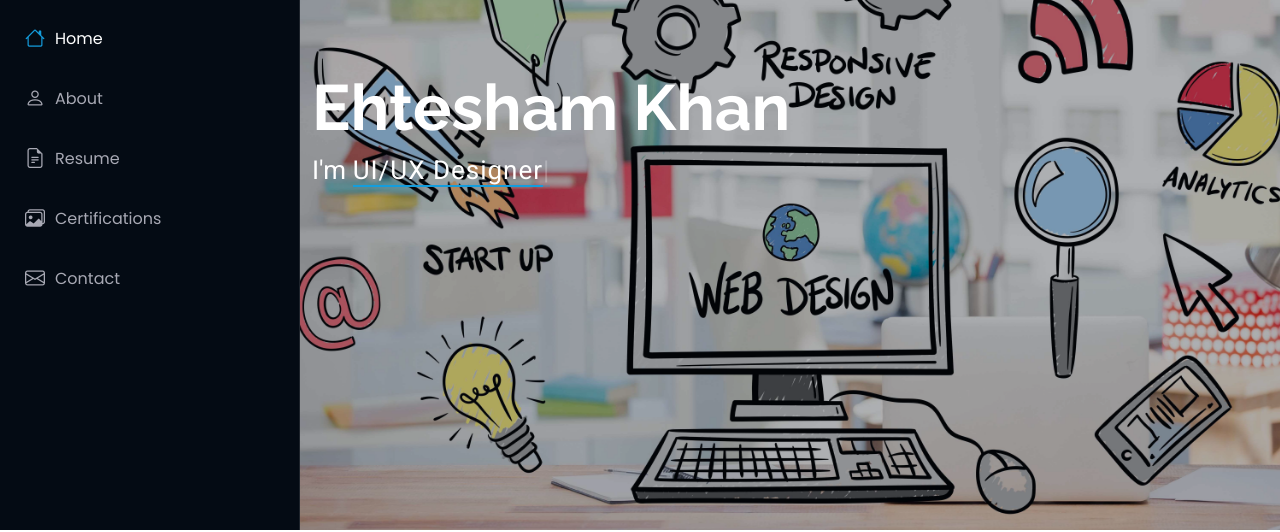
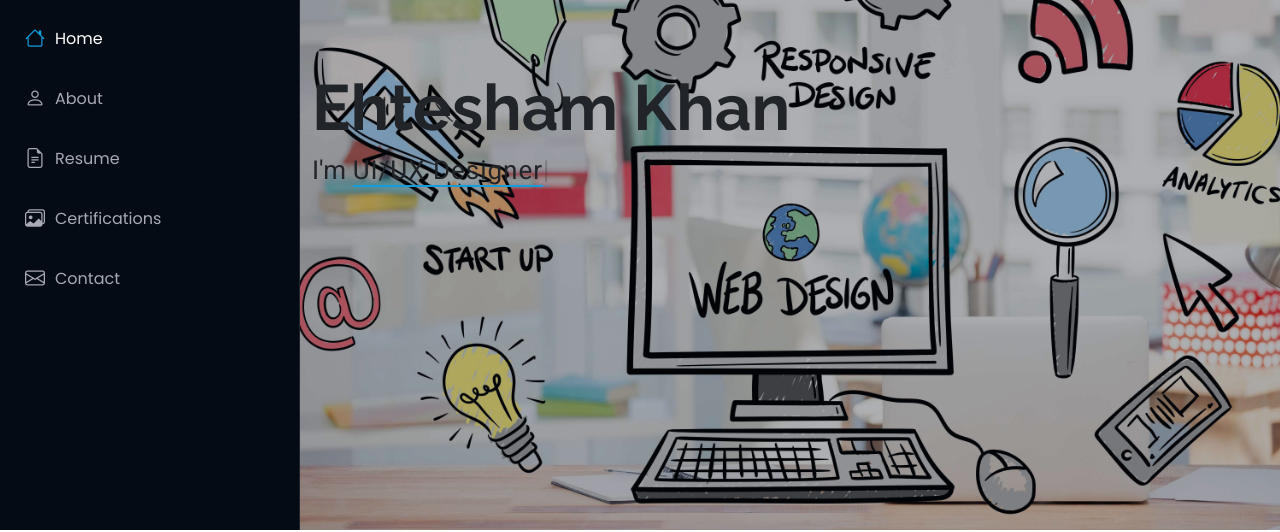
Before and after one commit to Ehteshamkhan786/Ehteshamkhanportfolio, a plain HTML site: page index.html in a window 1280 px wide. Shown: the part 270-802 px from the top of the page. Drawn offline with Linux system fonts and the light colour scheme.

Commit message:
Update index.html

```diff
--- a/index.html
+++ b/index.html
@@ -79,8 +79,8 @@
       <img src="assets/img/banner_image_new.jpg" alt="" data-aos="fade-in" class="">
 
       <div class="container" data-aos="fade-up" data-aos-delay="100">
-        <h2>Ehtesham Khan</h2>
-        <p>I'm <span class="typed " data-typed-items="Web Developer,UI/UX Designer">Web Developer</span><span class="typed-cursor typed-cursor--blink" aria-hidden="true"></span><span class="typed-cursor typed-cursor--blink" aria-hidden="true"></span></p>
+        <h2 class="text-dark">Ehtesham Khan</h2>
+        <p class="text-dark" >I'm <span class="typed " data-typed-items="Web Developer,UI/UX Designer" class="text-dark">Web Developer</span><span class="typed-cursor typed-cursor--blink" aria-hidden="true" class="text-dark"></span><span class="typed-cursor typed-cursor--blink" aria-hidden="true"></span></p>
       </div>
 
     </section><!-- /Hero Section -->
```
